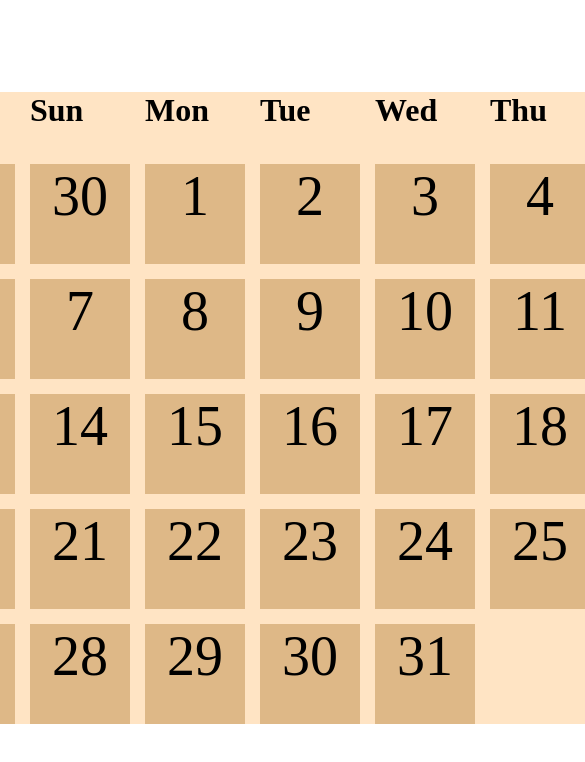
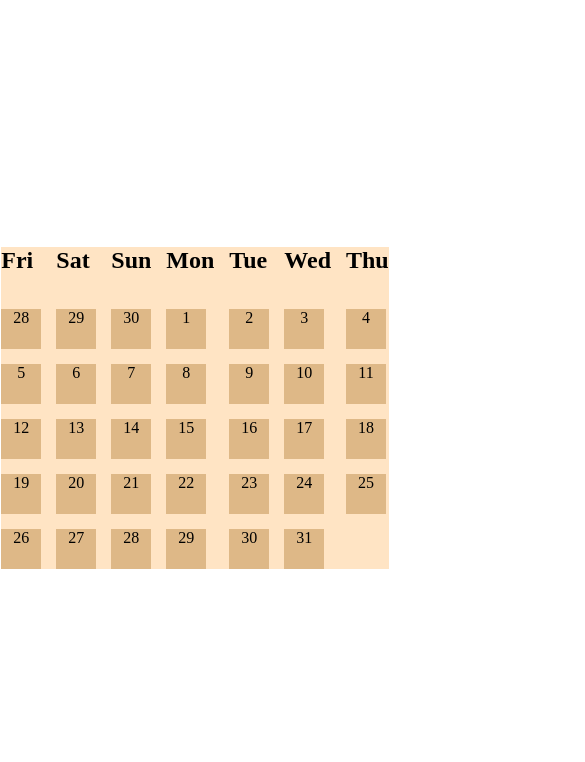
Before and after one commit to Mridul299/calender, a plain HTML site: page index.html in a window 390 px wide. Shown: the whole page, 585 px wide, since content can reach past the window. Drawn offline with Linux system fonts and the light colour scheme.

Commit message:
make responsive

```diff
--- a/index.html
+++ b/index.html
@@ -11,14 +11,15 @@
             display: flex;
             align-items: center;
             justify-content: center;
+            margin: 0 auto;
         }
         .calendar{
-            width: 800px;
+            width:800px;
             display: grid;
             grid-template-columns: repeat(7,1fr);
             background-color: bisque;
             gap:15px;
-            /* padding: 5px; */
+
 
         }
         .day{
@@ -33,6 +34,36 @@
             height: 100px;
             background-color:burlywood ;
         }
+        @media screen and (max-width:576px) {
+            .calendar-con{
+            width:100%;
+            height: 800px;
+            display: flex;
+            align-items: center;
+            justify-content: center;
+            margin: 0 auto;
+        }
+        .calendar{
+            width:auto;
+            display: grid;
+            grid-template-columns: repeat(7,1fr);
+            background-color: bisque;
+            gap:15px;
+
+
+        }
+        .day{
+            font-size: 1.5rem;
+            font-weight: 600;
+            margin-bottom: 20px;
+        }
+        .date{
+            font-size:1rem;
+            text-align: center;
+            width:40px;
+            height:40px;
+    }
+}
     </style>
 
 </head>
```
